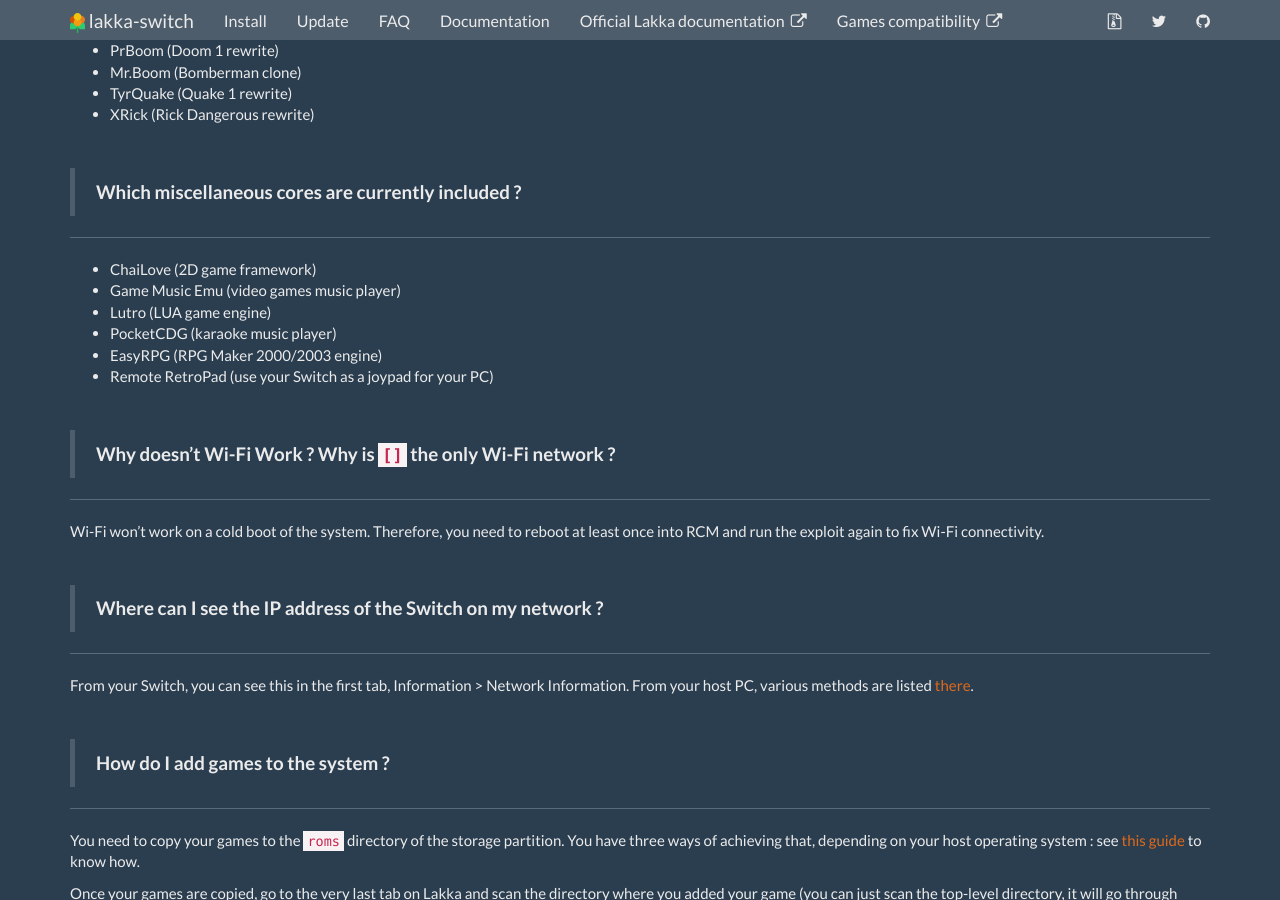
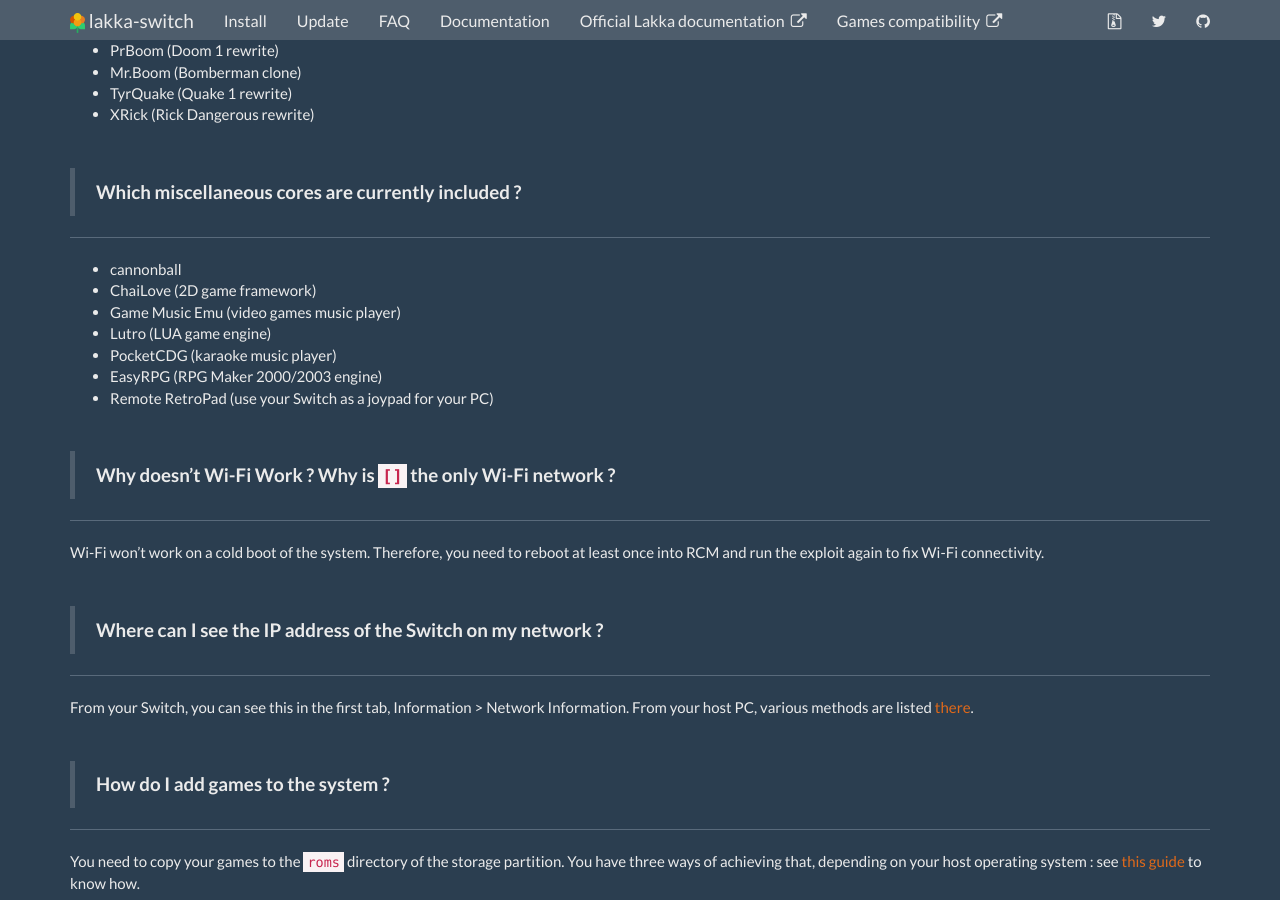
Before and after one commit to lakka-switch/documentation, a Jekyll site: the page built from faq.md, in a window 1280 px wide and 900 px high, scrolled down 801 px. Built offline with Jekyll 4.4.1, drawn with Linux system fonts in a browser that asks for light colours; nearby versions of some CDN libraries.

Commit message:
Update faq.md

```diff
--- a/faq.md
+++ b/faq.md
@@ -29,6 +29,7 @@
 
 ***
 
+* cannonball
 * ChaiLove (2D game framework)
 * Game Music Emu (video games music player)
 * Lutro (LUA game engine)
```
